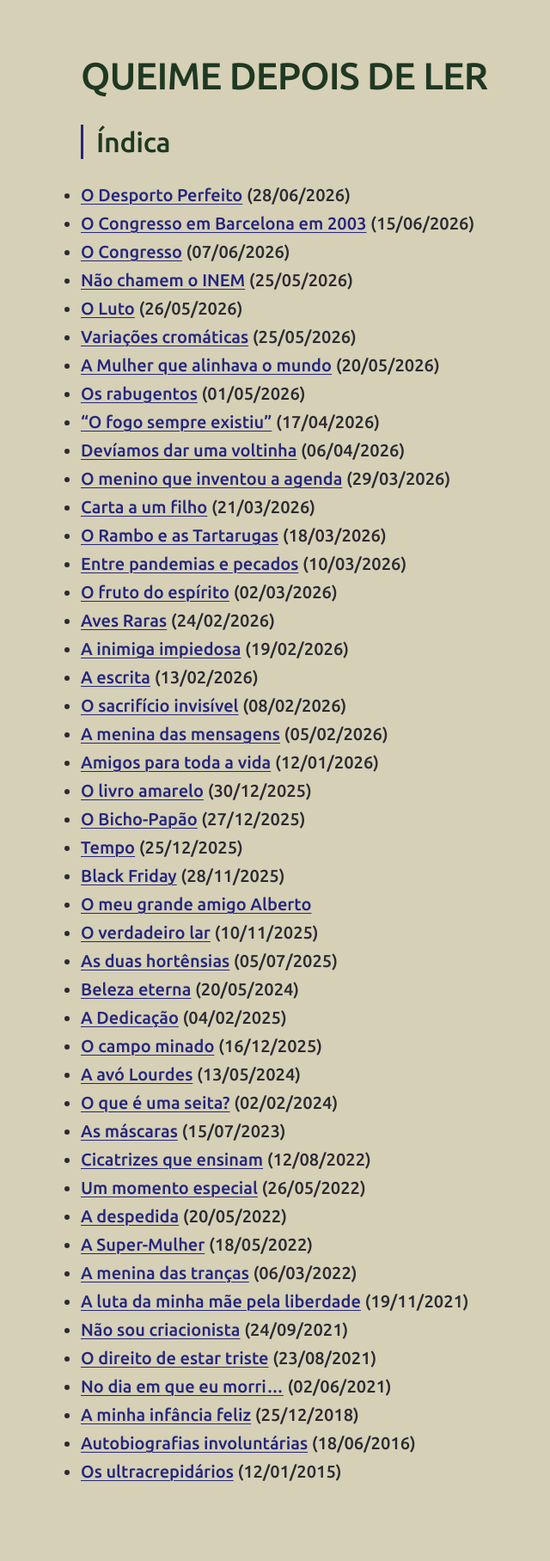
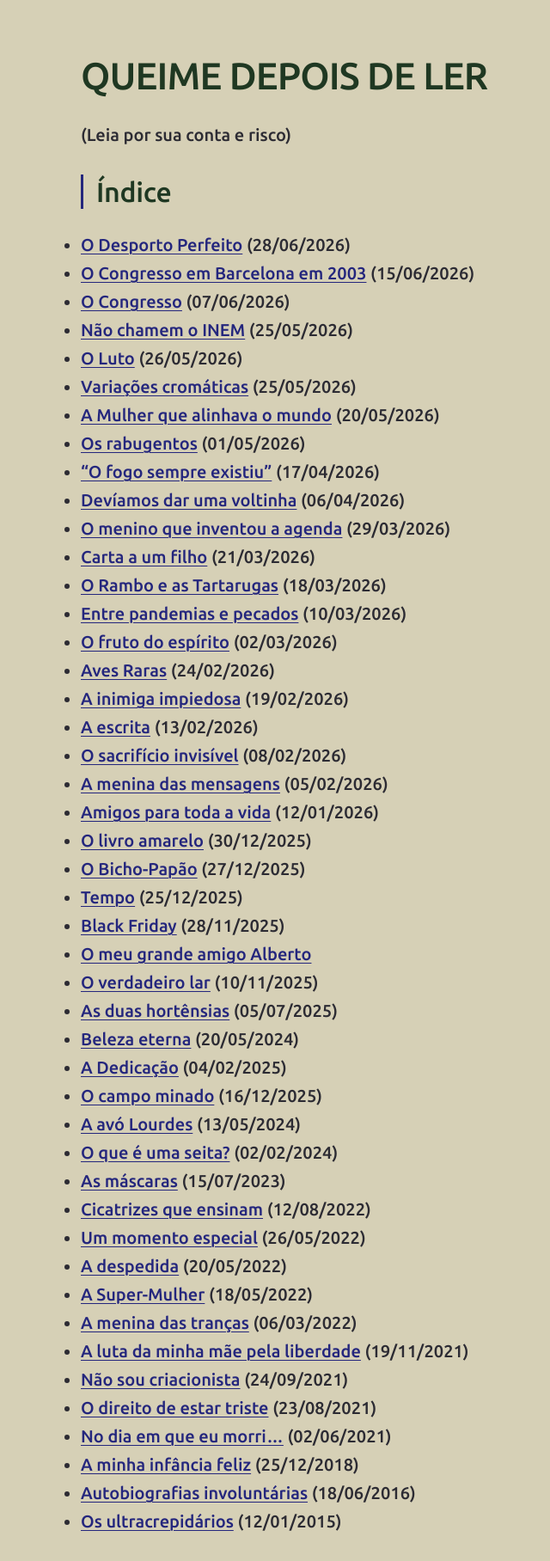
Before and after one commit to joaquim-capitao/queime-depois-de-ler, a Jekyll site: the page built from Index.md, in a window 1280 px wide. Shown: the whole page at 86% size, without its empty margins (236-876 px from the left). Built offline with Jekyll 4.4.1, drawn with Linux system fonts in a browser that asks for light colours; our own code applies the rules of GitHub Pages for plain Markdown files; before the commit the page ends 1758 px from its top, so only the background shows below that.

```diff
--- a/Index.md
+++ b/Index.md
@@ -1,5 +1,8 @@
 # QUEIME DEPOIS DE LER
-## Índica
+(Leia por sua conta e risco)
+
+## Índice
+
 
 * [O Desporto Perfeito](https://joaquim-capitao.github.io/queime-depois-de-ler/desporto-perfeito) (28/06/2026)
 * [O Congresso em Barcelona em 2003](http://simp.ly/p/tpPccy) (15/06/2026)
```
